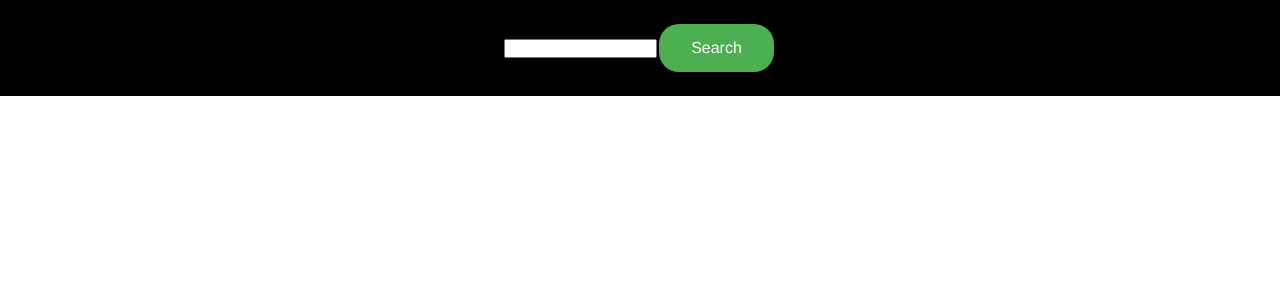
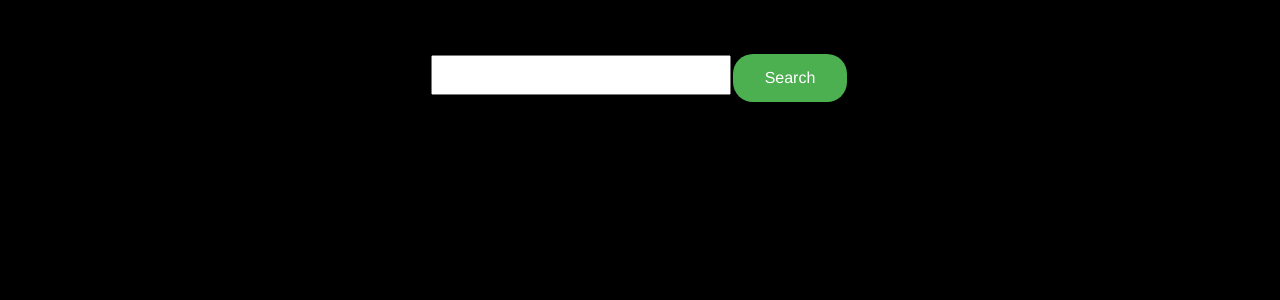
Before and after one commit to sabhishek78/movie_web_page_layout, a React (Create React App) app: page /search in a window 1280 px wide. Shown: the top 300 px of the page. Built offline with nearby package versions, Linux system fonts and the light colour scheme.

Commit message:
fit and finished implemented

```diff
--- a/src/HomePage/index.js
+++ b/src/HomePage/index.js
@@ -37,7 +37,7 @@ class HomePage extends React.Component {
 
     render() {
         if (!this.state.isLoaded) {
-            return <div className="loading" ><CircularProgress size={100}/> </div>;
+            return <div className="fullscreen" ><CircularProgress size={100}/> </div>;
         } else {
             return (
                 <div>
--- a/src/MovieCard/styles.css
+++ b/src/MovieCard/styles.css
@@ -72,14 +72,14 @@
     visibility:visible;
 }
 h1 {
-    font-size: 15px;
+    font-size: 25px;
     font-family: "Poppins";
     font-weight: normal;
 
 }
 .overview {
     flex:2;
-    font-size: 20px;
+    font-size: 15px;
     font-family: "Poppins";
     font-weight: normal;
      text-align: left;
--- a/src/MovieDetail/index.js
+++ b/src/MovieDetail/index.js
@@ -17,7 +17,7 @@ class MovieDetail extends React.Component {
 
     async getMovieDetails() {
         var poster_path;
-        var movieDataLink="http://api.themoviedb.org/3/movie/"+this.state.id.toString()+"?api_key=74c8f4090bcdc0cee9cda4752bd58557";
+        var movieDataLink="https://api.themoviedb.org/3/movie/"+this.state.id.toString()+"?api_key=74c8f4090bcdc0cee9cda4752bd58557";
         var res=await fetch(movieDataLink);
             var data = await res.json();
             this.setState({
--- a/src/Search/search.css
+++ b/src/Search/search.css
@@ -1,6 +1,19 @@
 .searchBar{
     background-color: black;
+    min-width:100%;
+    min-height:100%;
 }
 .Nothing{
     font-size: 30px;
 }
+.fullscreen {
+    position: fixed;
+    top: 0;
+    left: 0;
+    bottom: 0;
+    right: 0;
+    overflow: auto;
+    background: black;
+    padding-top: 50px;
+
+}
--- a/src/Search/search.js
+++ b/src/Search/search.js
@@ -28,13 +28,13 @@ class Search extends React.Component {
     }
     render(){
         return(
-                <div>
-                    <div className="searchBar">
-                        <input type="text" onChange={this.updateInput}></input>
+                <div className="fullscreen">
+
+                        <input type="text" onChange={this.updateInput} style={{ width: "300px" ,height: "40px" ,fontSize: 25}}></input>
                         <Link to={this.state.path}>
                         <button className="button">Search</button>
                         </Link>
-                    </div>
+
                 </div>
             );
     }
```
Also changed, not shown: src/MovieGrid/index.js (+0 -20 lines).
